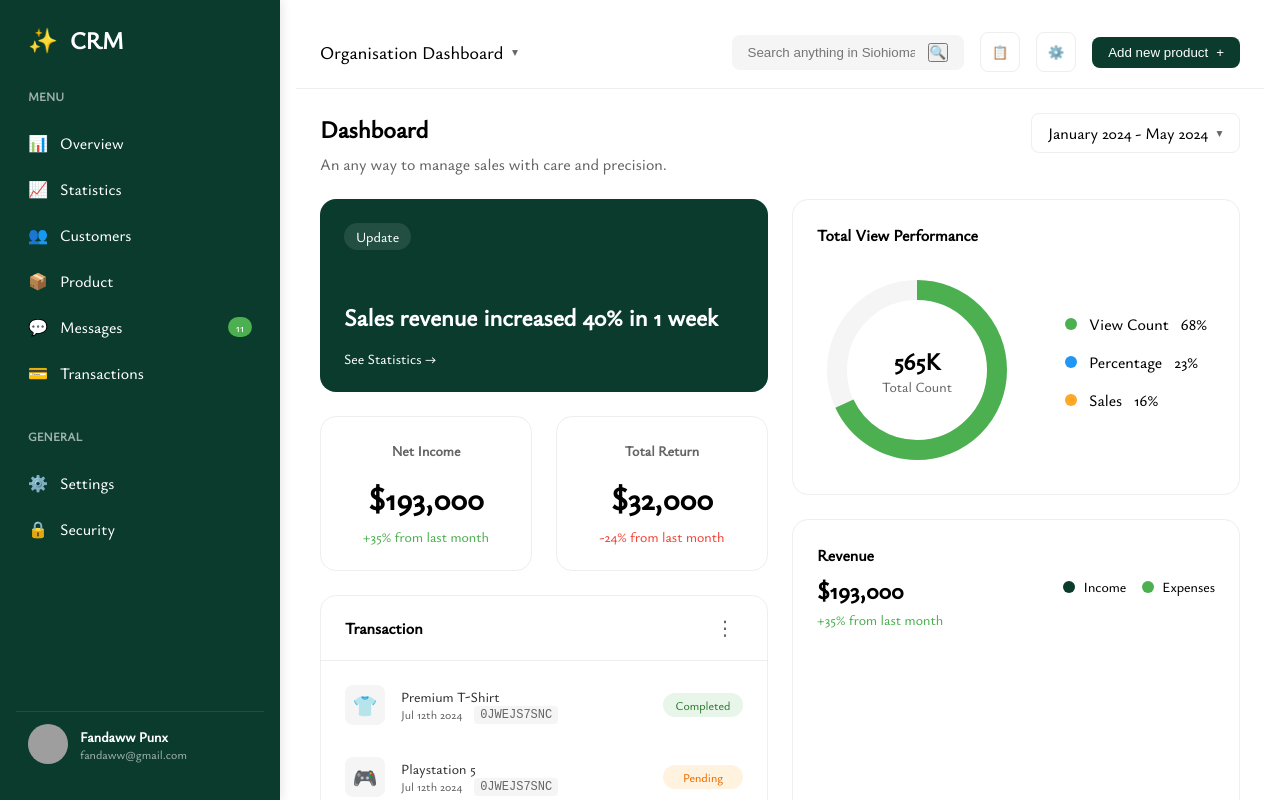
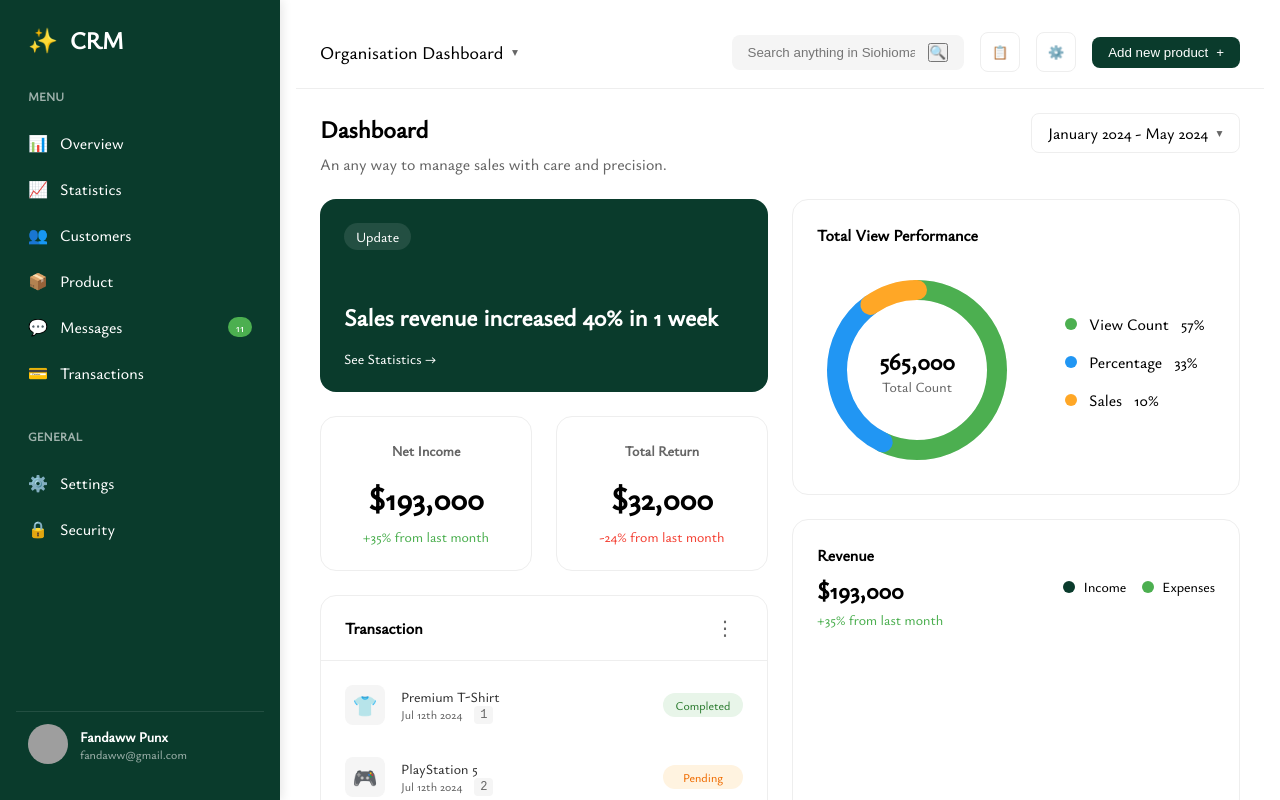
Before and after one commit to Anukhusdevlopers/CRM, a React (Vite) app: page /organisation/dashboard in a window 1280 px wide. Built offline with nearby package versions, Linux system fonts and the light colour scheme; grey boxes are pictures that could not be loaded.

Commit message:
adjusting dashboard in modular and ninja way with dummy data

```diff
--- a/src/Component/Organisation/metrics-cards.jsx
+++ b/src/Component/Organisation/metrics-cards.jsx
@@ -1,30 +1,49 @@
 import styles from "./metrics-cards.module.css";
 
-export const MetricsCards = () => {
+export const MetricsCards = ({ data }) => {
+  if (!data) return <p>Loading...</p>;
+
+  const { update, netIncome, totalReturn } = data;
+
   return (
     <div className={styles.metrics}>
+      {/* Update Section */}
       <div className={styles.updateCard}>
         <span className={styles.label}>Update</span>
-        <p className={styles.date}>Feb 12th 2024</p>
-        <h3>Sales revenue increased 40% in 1 week</h3>
+        <p className={styles.date}>{update.date}</p>
+        <h3>{update.message}</h3>
         <a href="/statistics" className={styles.link}>
-          See Statistics →
+          {update.link} →
         </a>
       </div>
 
+      {/* Metrics Grid */}
       <div className={styles.metricsGrid}>
-        <div className={styles.card}>
-          <h3>Net Income</h3>
-          <div className={styles.amount}>$193,000</div>
-          <div className={`${styles.change} ${styles.positive}`}>+35% from last month</div>
-        </div>
+        <MetricCard
+          title="Net Income"
+          amount={netIncome.amount}
+          change={netIncome.change}
+          isPositive={netIncome.direction === "up"}
+        />
 
-        <div className={styles.card}>
-          <h3>Total Return</h3>
-          <div className={styles.amount}>$32,000</div>
-          <div className={`${styles.change} ${styles.negative}`}>-24% from last month</div>
-        </div>
+        <MetricCard
+          title="Total Return"
+          amount={totalReturn.amount}
+          change={totalReturn.change}
+          isPositive={totalReturn.direction === "up"}
+        />
       </div>
     </div>
   );
 };
+
+// Reusable Metric Card Component
+const MetricCard = ({ title, amount, change, isPositive }) => (
+  <div className={styles.card}>
+    <h3>{title}</h3>
+    <div className={styles.amount}>${amount.toLocaleString()}</div>
+    <div className={`${styles.change} ${isPositive ? styles.positive : styles.negative}`}>
+      {change} from last month
+    </div>
+  </div>
+);
--- a/src/Component/Organisation/performance-chart.jsx
+++ b/src/Component/Organisation/performance-chart.jsx
@@ -1,42 +1,79 @@
 import styles from "./performance-chart.module.css";
 
-export const PerformanceChart = () => {
+export const PerformanceChart = ({ data }) => {
+  const { totalCount, breakdown } = data;
+
+  // Convert percentage strings (e.g., "6%") to numbers
+  let segments = [
+    { label: "View Count", value: parseFloat(breakdown.viewCount), color: "#4CAF50" },
+    { label: "Percentage", value: parseFloat(breakdown.percentage), color: "#2196F3" },
+    { label: "Sales", value: parseFloat(breakdown.sales), color: "#FFA726" },
+  ];
+
+  // Ensure each segment has at least 5% visibility (adjust small values)
+  const totalValue = segments.reduce((acc, seg) => acc + seg.value, 0);
+  const minVisible = 5;
+  const adjustedSegments = segments.map((seg) => ({
+    ...seg,
+    value: Math.max(seg.value, minVisible),
+  }));
+
+  // Recalculate total after adjustments
+  const adjustedTotal = adjustedSegments.reduce((acc, seg) => acc + seg.value, 0);
+
+  // Calculate stroke-dasharray and offsets
+  let cumulativePercent = 0;
+  const circles = adjustedSegments.map((segment, index) => {
+    const percentage = (segment.value / adjustedTotal) * 100;
+    const dashArray = `${(percentage * 251.2) / 100} ${251.2 - (percentage * 251.2) / 100}`;
+    const dashOffset = (cumulativePercent * 251.2) / 100;
+    cumulativePercent += percentage;
+
+    return (
+      <circle
+        key={index}
+        cx="50"
+        cy="50"
+        r="40"
+        className={styles.progress}
+        stroke={segment.color}
+        strokeDasharray={dashArray}
+        strokeDashoffset={-dashOffset}
+      />
+    );
+  });
+
   return (
     <div className={styles.container}>
       <div className={styles.header}>
         <h3>Total View Performance</h3>
       </div>
+
       <div className={styles.chart}>
+        {/* Donut Chart */}
         <div className={styles.donut}>
           <svg viewBox="0 0 100 100">
             <circle cx="50" cy="50" r="40" className={styles.background} />
-            <circle cx="50" cy="50" r="40" className={styles.progress} style={{ "--percent": "68" }} />
+            {circles}
           </svg>
+
           <div className={styles.center}>
-            <div className={styles.value}>565K</div>
+            <div className={styles.value}>{totalCount.toLocaleString()}</div>
             <div className={styles.label}>Total Count</div>
           </div>
         </div>
+
+        {/* Legend */}
         <div className={styles.legend}>
-          <div className={styles.legendItem}>
-            <span className={styles.dot} style={{ background: "#4CAF50" }}></span>
-            <span>View Count</span>
-            <span>68%</span>
-          </div>
-          <div className={styles.legendItem}>
-            <span className={styles.dot} style={{ background: "#2196F3" }}></span>
-            <span>Percentage</span>
-            <span>23%</span>
-          </div>
-          <div className={styles.legendItem}>
-            <span className={styles.dot} style={{ background: "#FFA726" }}></span>
-            <span>Sales</span>
-            <span>16%</span>
-          </div>
+          {segments.map((item, index) => (
+            <div key={index} className={styles.legendItem}>
+              <span className={styles.dot} style={{ background: item.color }}></span>
+              <span>{item.label}</span>
+              <span>{item.value}%</span>
+            </div>
+          ))}
         </div>
       </div>
     </div>
   );
 };
-
-;
--- a/src/Component/Organisation/performance-chart.module.css
+++ b/src/Component/Organisation/performance-chart.module.css
@@ -49,11 +49,9 @@
 
 .progress {
   fill: none;
-  stroke: #4caf50;
   stroke-width: 10;
-  stroke-dasharray: 251.2;
-  stroke-dashoffset: calc(251.2 - (251.2 * var(--percent)) / 100);
   transition: stroke-dashoffset 0.5s ease-in-out;
+  stroke-linecap: round;
 }
 
 /* Center Text */
@@ -126,12 +124,6 @@
   }
 }
 
-@media (max-width: 1230px) {
-  .chart {
-    flex-direction: column;
-  }
-}
-
 @media (max-width: 480px) {
   .donut {
     width: 140px;
--- a/src/Component/Organisation/revenue-chart.jsx
+++ b/src/Component/Organisation/revenue-chart.jsx
@@ -1,13 +1,6 @@
 import styles from "./revenue-chart.module.css";
 
-export const RevenueChart = () => {
-  const data = [
-    { month: "Jan", income: 180000, expenses: 120000 },
-    { month: "Feb", income: 150000, expenses: 110000 },
-    { month: "Mar", income: 200000, expenses: 130000 },
-    { month: "Apr", income: 170000, expenses: 120000 },
-    { month: "May", income: 190000, expenses: 140000 },
-  ];
+export const RevenueChart = ({data}) => {
 
   const maxValue = Math.max(...data.flatMap((d) => [d.income, d.expenses]));
 
--- a/src/Component/Organisation/sales-report.jsx
+++ b/src/Component/Organisation/sales-report.jsx
@@ -1,20 +1,18 @@
+import React from "react";
 import styles from "./sales-report.module.css";
 
-export const SalesReport = () => {
-  const data = [
-    { label: "Product Launched", value: 233, color: "#4CAF50" },
-    { label: "Ongoing Product", value: 123, color: "#2196F3" },
-    { label: "Product Sold", value: 482, color: "#FFA726" },
-  ];
-
+export const SalesReport = ({ data }) => {
   const maxValue = Math.max(...data.map((d) => d.value));
 
   return (
     <div className={styles.container}>
+      {/* Header */}
       <div className={styles.header}>
         <h3>Sales Report</h3>
         <button className={styles.moreButton}>⋮</button>
       </div>
+
+      {/* Chart */}
       <div className={styles.chart}>
         {data.map((item, index) => (
           <div key={index} className={styles.bar}>
--- a/src/Component/Organisation/transaction-list.jsx
+++ b/src/Component/Organisation/transaction-list.jsx
@@ -1,37 +1,6 @@
 import styles from "./transaction-list.module.css";
 
-const transactions = [
-  {
-    icon: "\ud83d\udc55",
-    name: "Premium T-Shirt",
-    date: "Jul 12th 2024",
-    id: "0JWEJS7SNC",
-    status: "Completed",
-  },
-  {
-    icon: "\ud83c\udfae",
-    name: "Playstation 5",
-    date: "Jul 12th 2024",
-    id: "0JWEJS7SNC",
-    status: "Pending",
-  },
-  {
-    icon: "\ud83d\udc55",
-    name: "Hoodie Gombeng",
-    date: "Jul 12th 2024",
-    id: "0JWEJS7SNC",
-    status: "Pending",
-  },
-  {
-    icon: "\ud83d\udcf1",
-    name: "iPhone 15 Pro Max",
-    date: "Jul 12th 2024",
-    id: "0JWEJS7SNC",
-    status: "Completed",
-  },
-];
-
-export const TransactionList = () => {
+export const TransactionList = ({ data }) => {
   return (
     <div className={styles.container}>
       <div className={styles.header}>
@@ -39,11 +8,11 @@ export const TransactionList = () => {
         <button className={styles.moreButton}>⋮</button>
       </div>
       <div className={styles.list}>
-        {transactions.map((transaction, index) => (
+      {data.map((transaction, index) => (
   <div key={index} className={styles.item}>
     <div className={styles.icon}>{transaction.icon}</div>
     <div className={styles.details}>
-              <h4>{transaction.name}</h4>
+      <h4>{transaction.item}</h4> {/* Updated from transaction.name to transaction.item */}
       <div className={styles.meta}>
         <span>{transaction.date}</span>
         <span className={styles.id}>{transaction.id}</span>
@@ -54,6 +23,7 @@ export const TransactionList = () => {
     </div>
   </div>
 ))}
+
       </div>
     </div>
   );
--- a/src/Pages/organisation/Dashboard.jsx
+++ b/src/Pages/organisation/Dashboard.jsx
@@ -6,6 +6,62 @@ import { SalesReport } from "../../Component/Organisation/sales-report.jsx";
 import { PerformanceChart } from "../../Component/Organisation/performance-chart.jsx";
 
 const Dashboard = () => {
+
+
+  const dashboardData = {
+    metric: {
+      update: {
+        date: "Feb 12th 2024",
+        message: "Sales revenue increased 40% in 1 week",
+        link: "See Statistics",
+      },
+      netIncome: {
+        amount: 193000,
+        change: "+35%",
+        direction: "up",
+      },
+      totalReturn: {
+        amount: 32000,
+        change: "-24%",
+        direction: "down",
+      },
+    },
+    transactions: [
+      { id: 1, item: "Premium T-Shirt", status: "Completed", date: "Jul 12th 2024", ref: "QJWEJ57SNC", icon: "👕" },
+      { id: 2, item: "PlayStation 5", status: "Pending", date: "Jul 12th 2024", ref: "QJWEJ57SNC", icon: "🎮" },
+      { id: 3, item: "Hoodie Gombrong", status: "Pending", date: "Jul 12th 2024", ref: "QJWEJ57SNC", icon: "🧥" },
+      { id: 4, item: "iPhone 15 Pro Max", status: "Completed", date: "Jul 12th 2024", ref: "QJWEJ57SNC", icon: "📱" },
+      { id: 5, item: "Lotse", status: "Completed", date: "Jul 12th 2024", ref: "QJWEJ57SNC", icon: "📦" },
+      { id: 6, item: "Starbucks", status: "Completed", date: "Jul 12th 2024", ref: "QJWEJ57SNC", icon: "☕" },
+      { id: 7, item: "Tinek Destar T-Shirt", status: "Completed", date: "Jul 12th 2024", ref: "QJWEJ57SNC", icon: "👚" },
+    ],
+    revenue:  [
+      { month: "Jan", income: 12000, expenses: 8000 },
+      { month: "Feb", income: 15000, expenses: 9000 },
+      { month: "Mar", income: 14000, expenses: 9500 },
+      { month: "Apr", income: 18000, expenses: 12000 },
+      { month: "May", income: 22000, expenses: 14000 },
+      { month: "Jun", income: 25000, expenses: 16000 },
+    ],
+    salesReport: [
+      { label: "Electronics", value: 120000, color: "#4CAF50" },
+      { label: "Furniture", value: 95000, color: "#FF9800" },
+      { label: "Clothing", value: 78000, color: "#2196F3" },
+      { label: "Books", value: 45000, color: "#9C27B0" },
+      { label: "Accessories", value: 60000, color: "#E91E63" },
+    ],
+    analytics: {
+      totalCount: 565000,
+      breakdown: {
+        viewCount: "57%",
+        percentage: "33%",
+        sales: "10%",
+      },
+    },
+  };
+
+
+
   return (
     <main className={styles.main}>
       <header className={styles.header}>
@@ -42,14 +98,14 @@ const Dashboard = () => {
 
         <div className={styles.grid}>
           <div className={styles.leftColumn}>
-            <MetricsCards />
-            <TransactionList />
+            <MetricsCards data={dashboardData.metric} />
+            <TransactionList data={dashboardData.transactions} />
           </div>
           <div className={styles.rightColumn}>
-            <PerformanceChart />
+            <PerformanceChart data={dashboardData.analytics} />
             <div className={styles.charts}>
-              <RevenueChart />
-              <SalesReport />
+              <RevenueChart data={dashboardData.revenue} />
+              <SalesReport data={dashboardData.salesReport} />
             </div>
           </div>
         </div>
```
Lines whose indentation alone changed are shown as unchanged.
